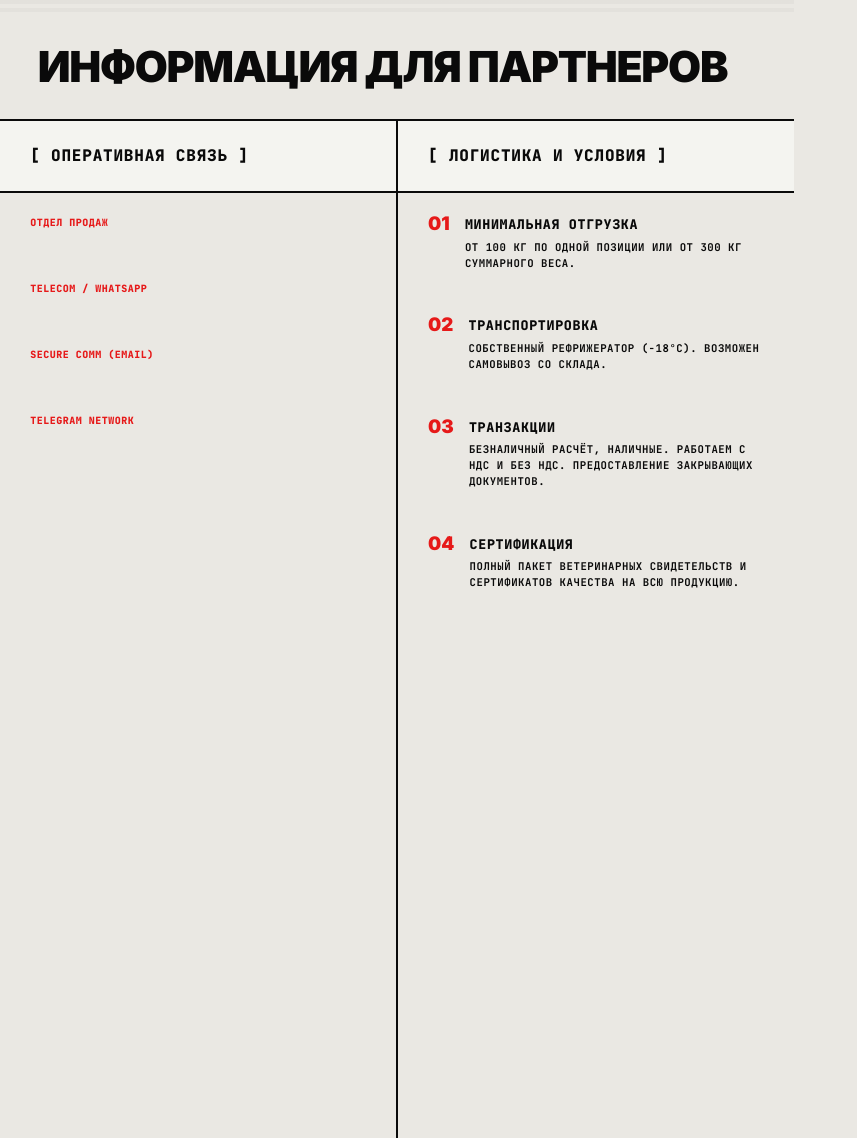
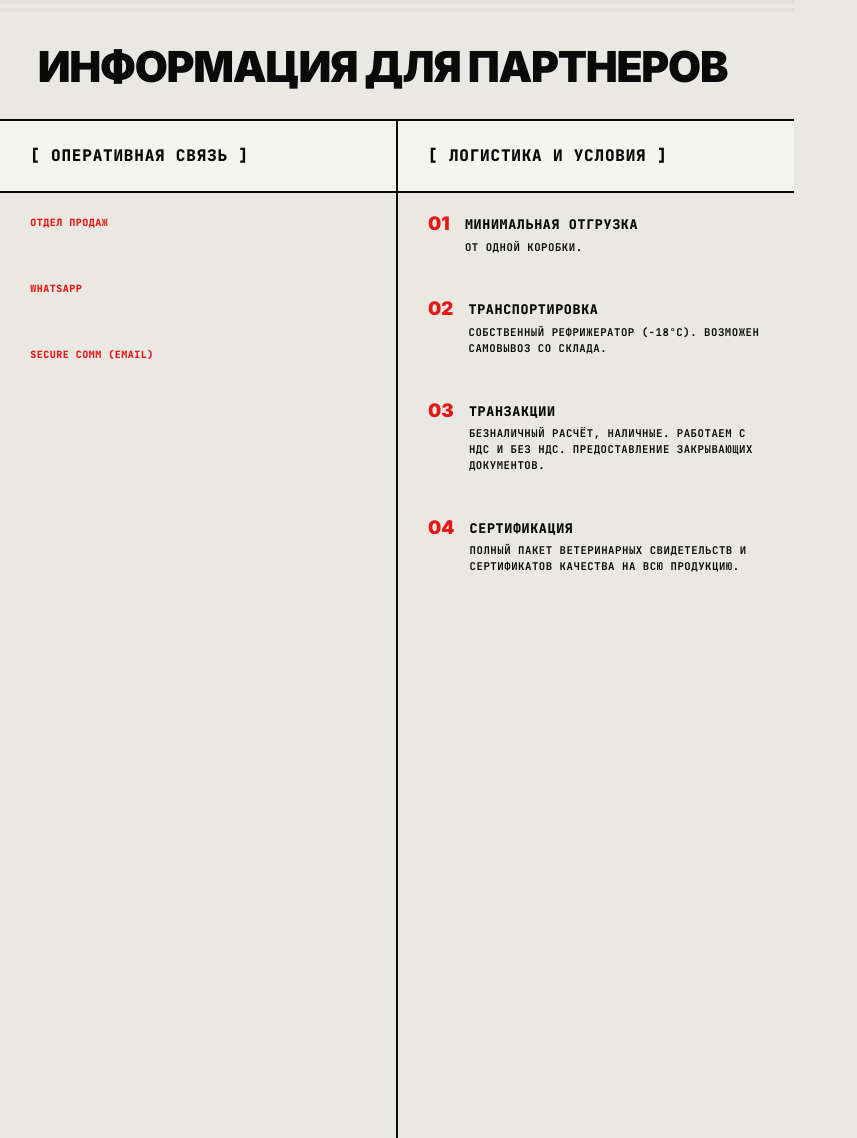
Before and after one commit to billmurray45/bot-reserve, a FastAPI app: template app/templates/catalog.html in a window 1280 px wide. Shown: the part 1107-2245 px from the top of the page, without its empty margins (0-857 px from the left). Run offline with FastAPI, Linux system fonts and the light colour scheme; the template is opened without the code that fills it, so the values that code supplies are empty; parts of the project's set-up code (start-up, migrations or seed data) failed here and were passed over; some libraries are stand-ins or nearby versions.

Commit message:
refactor: update contact details and simplify delivery terms in catalog templates and backend configuration

```diff
--- a/app/main.py
+++ b/app/main.py
@@ -84,10 +84,8 @@ async def catalog(request: Request, show_prices: bool = True):
             "show_prices": show_prices,
             "contact": {
                 "name": "АЙЗАТ УНЕРХАНОВ",
-                "company": "ИП УНЕРХАНОВ А.",
                 "phone": "+7 702 358 2718",
-                "telegram": "@kuroff",
-                "email": "kuroff@mail.ru",
+                "email": "aunerkhanov@mail.ru",
             },
             "generated_at": date.today().isoformat(),
         },
--- a/app/templates/catalog.html
+++ b/app/templates/catalog.html
@@ -441,7 +441,8 @@
 
             <div class="hero-contacts mono">
               <div style="color: var(--hazard); font-weight: 900; margin-bottom: 2mm;">[ ОТДЕЛ ПРОДАЖ ]</div>
-              <div style="font-size: 13pt; font-weight: 900; color: var(--ink); white-space: nowrap;">{{ contact.name }}</div>
+              <div style="font-size: 13pt; font-weight: 900; color: var(--ink); white-space: nowrap;">{{ contact.name }}
+              </div>
               <div style="font-size: 13pt; font-weight: 900; color: var(--ink); margin-top: 1mm; white-space: nowrap;">
                 WHATSAPP: {{ contact.phone }}</div>
             </div>
@@ -512,7 +513,8 @@
             </table>
             {% if show_prices %}
             <div class="prod-footer">
-              <div class="price-val">{{ product.price | int if product.price == product.price | int else product.price }} ₸<span class="price-unit mono">{{ product.price_unit }}</span></div>
+              <div class="price-val">{{ product.price | int if product.price == product.price | int else product.price
+                }} ₸<span class="price-unit mono">{{ product.price_unit }}</span></div>
             </div>
             {% endif %}
           </div>
@@ -542,11 +544,10 @@
           <div class="info-block">
             <div class="info-label mono">ОТДЕЛ ПРОДАЖ</div>
             <div class="info-val mono">{{ contact.name }}</div>
-            <div class="info-val mono" style="font-size: 8pt; color: var(--text-muted);">{{ contact.company }}</div>
           </div>
 
           <div class="info-block">
-            <div class="info-label mono">TELECOM / WHATSAPP</div>
+            <div class="info-label mono">WHATSAPP</div>
             <div class="info-val mono">{{ contact.phone }}</div>
           </div>
 
@@ -555,10 +556,6 @@
             <div class="info-val mono">{{ contact.email }}</div>
           </div>
 
-          <div class="info-block" style="flex:1;">
-            <div class="info-label mono">TELEGRAM NETWORK</div>
-            <div class="info-val mono">{{ contact.telegram }}</div>
-          </div>
         </div>
 
         <div class="info-col">
@@ -569,7 +566,7 @@
               <div class="del-num">01</div>
               <div>
                 <div class="del-title mono">МИНИМАЛЬНАЯ ОТГРУЗКА</div>
-                <div class="del-desc mono">ОТ 100 КГ ПО ОДНОЙ ПОЗИЦИИ ИЛИ ОТ 300 КГ СУММАРНОГО ВЕСА.</div>
+                <div class="del-desc mono">ОТ ОДНОЙ КОРОБКИ.</div>
               </div>
             </div>
           </div>
```
